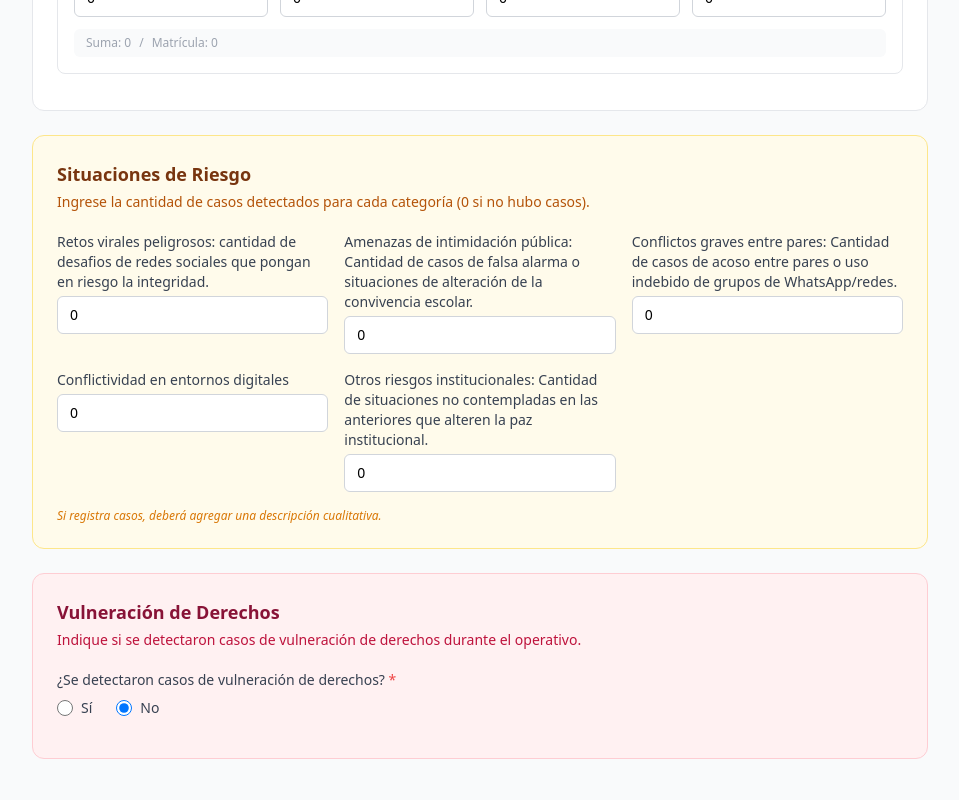
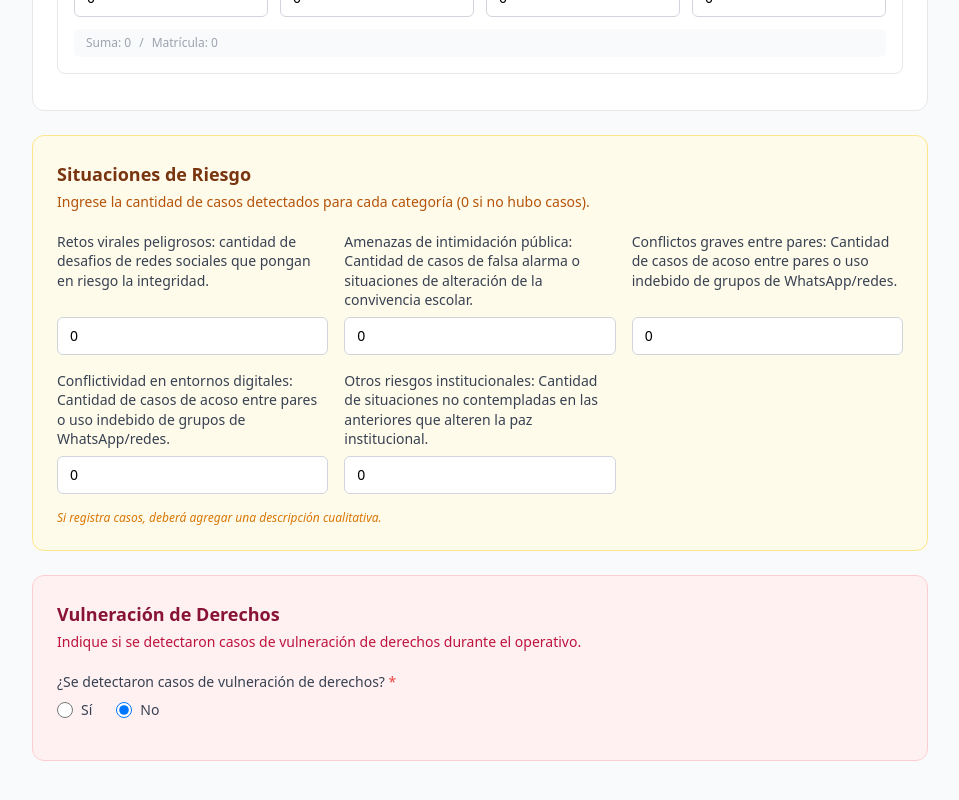
Before and after one commit to JeronimoCortez/formularios-relevamiento-dae, a Next.js app: page /Adultos-form in a window 1280 px wide. Shown: the part 1060-1860 px from the top of the page, without its empty margins (160-1119 px from the left). Built offline with nearby package versions, Linux system fonts and the light colour scheme.

Commit message:
Mejora estilos de Situaciones de riesgo

```diff
--- a/app/components/SituacionesRiesgo.tsx
+++ b/app/components/SituacionesRiesgo.tsx
@@ -23,7 +23,7 @@ export function SituacionesRiesgo() {
     { name: "situacionesRiesgo.retosVirales", label: "Retos virales peligrosos: cantidad de desafios de redes sociales que pongan en riesgo la integridad." },
     { name: "situacionesRiesgo.amenazas", label: "Amenazas de intimidación pública: Cantidad de casos de falsa alarma o situaciones de alteración de la convivencia escolar." },
     { name: "situacionesRiesgo.conflictosPares", label: "Conflictos graves entre pares: Cantidad de casos de acoso entre pares o uso indebido de grupos de WhatsApp/redes." },
-    { name: "situacionesRiesgo.conflictividadDigital", label: "Conflictividad en entornos digitales" },
+    { name: "situacionesRiesgo.conflictividadDigital", label: "Conflictividad en entornos digitales: Cantidad de casos de acoso entre pares o uso indebido de grupos de WhatsApp/redes." },
     { name: "situacionesRiesgo.otrosRiesgos", label: "Otros riesgos institucionales: Cantidad de situaciones no contempladas en las anteriores que alteren la paz institucional." },
   ];
 
@@ -36,15 +36,16 @@ export function SituacionesRiesgo() {
         Ingrese la cantidad de casos detectados para cada categoría (0 si no hubo casos).
       </p>
 
-      <div className="grid grid-cols-1 sm:grid-cols-2 lg:grid-cols-3 gap-4 mb-4">
+      <div className="grid grid-cols-1 sm:grid-cols-2 lg:grid-cols-3 gap-4 mb-4 items-start">
         {campos.map(({ name, label }) => {
           const fieldKey = name.split(".")[1];
           const fieldError = srErrors?.[fieldKey]?.message;
           return (
-            <div key={name}>
-              <label className="block text-sm font-medium text-gray-700 mb-1">
+            <div key={name} className="flex flex-col justify-between h-full">
+              <label className="block text-sm font-medium text-gray-700 mb-2 leading-snug">
                 {label}
               </label>
+              <div>
                 <input
                   type="number"
                   min="0"
@@ -58,6 +59,7 @@ export function SituacionesRiesgo() {
                 {fieldError && (
                   <p className="text-xs text-red-600 mt-1">{fieldError}</p>
                 )}
+              </div>
             </div>
           );
         })}
```
Lines whose indentation alone changed are shown as unchanged.
